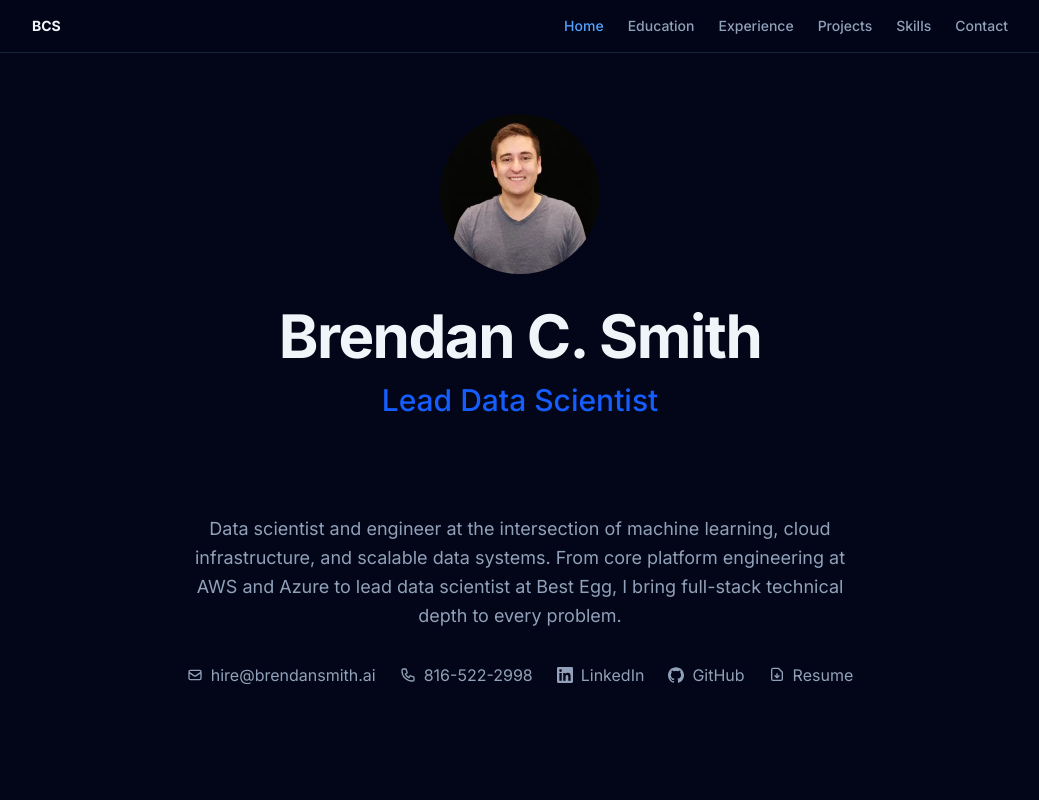
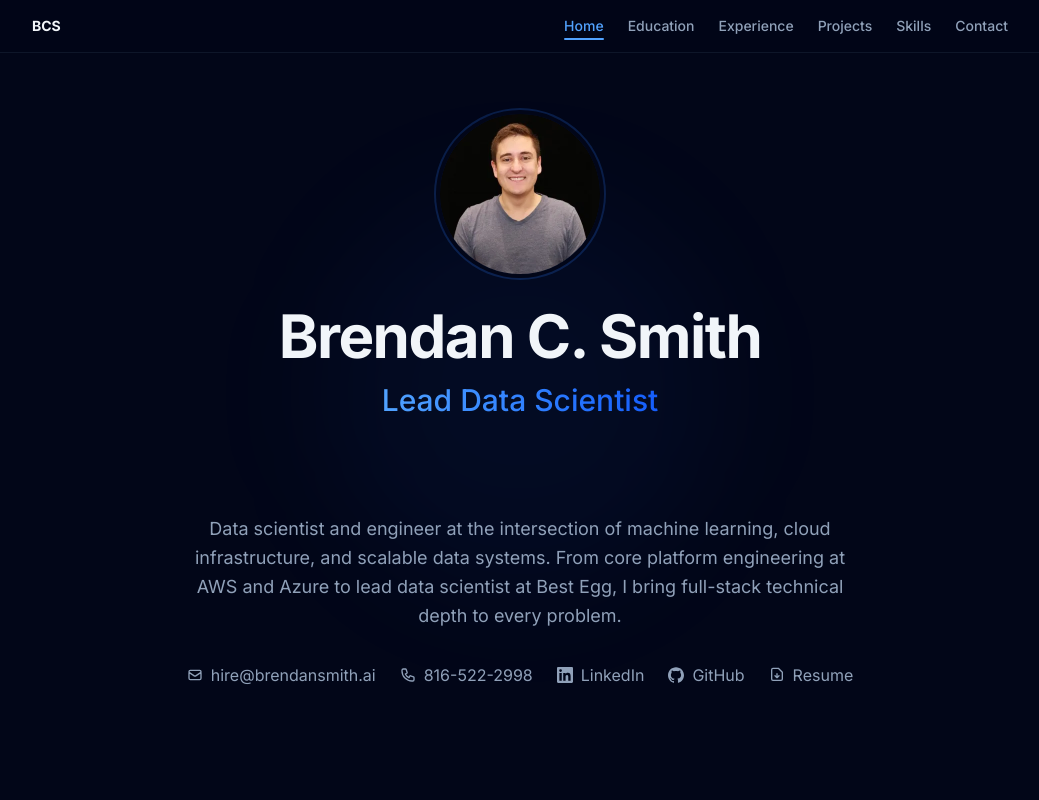
Before and after one commit to brendancsmith/portfolio, a Next.js app: page / in a window 1280 px wide. Shown: the top 800 px of the page, without its empty margins (120-1159 px from the left). Built offline with nearby package versions, Linux system fonts and the light colour scheme.

Commit message:
Add visual polish to Hero section and navigation
Headshot ring glow, gradient title text, ambient radial glow,
upgraded nav blur/opacity, active nav link underline indicator.

```diff
--- a/components/nav/NavLink.tsx
+++ b/components/nav/NavLink.tsx
@@ -12,11 +12,14 @@ export default function NavLink({ href, label, active, onClick }: NavLinkProps)
     <a
       href={href}
       onClick={onClick}
-      className={`text-sm font-medium transition-colors ${
+      className={`relative text-sm font-medium transition-colors ${
         active ? "text-blue-400" : "text-slate-400 hover:text-slate-100"
       }`}
     >
       {label}
+      {active && (
+        <span className="absolute -bottom-1 left-0 h-0.5 w-full rounded-full bg-blue-400" />
+      )}
     </a>
   );
 }
--- a/components/nav/Navbar.tsx
+++ b/components/nav/Navbar.tsx
@@ -38,7 +38,7 @@ export default function Navbar() {
   }, []);
 
   return (
-    <nav className="fixed top-0 z-50 w-full border-b border-slate-700/50 bg-slate-950/80 backdrop-blur-md">
+    <nav className="fixed top-0 z-50 w-full border-b border-slate-800/50 bg-slate-950/90 backdrop-blur-lg">
       <div className="mx-auto flex max-w-5xl items-center justify-between px-6 py-4">
         <a href="#hero" className="text-sm font-bold text-slate-100">
           BCS
@@ -74,7 +74,7 @@ export default function Navbar() {
 
       {/* Mobile menu */}
       {menuOpen && (
-        <div className="border-t border-slate-700/50 bg-slate-950/95 px-6 py-4 md:hidden">
+        <div className="border-t border-slate-800/50 bg-slate-950/95 px-6 py-4 backdrop-blur-lg md:hidden">
           <div className="flex flex-col gap-4">
             {sections.map((s) => (
               <NavLink
--- a/components/sections/Hero.tsx
+++ b/components/sections/Hero.tsx
@@ -9,8 +9,10 @@ export default function Hero() {
   return (
     <section
       id="hero"
-      className="flex min-h-screen flex-col items-center justify-center px-6 pt-8 sm:pt-0 text-center"
+      className="relative flex min-h-screen flex-col items-center justify-center px-6 pt-8 sm:pt-0 text-center"
     >
+      <div className="pointer-events-none absolute top-1/4 left-1/2 h-96 w-96 -translate-x-1/2 rounded-full bg-blue-500/5 blur-3xl" />
+
       <FadeInOnScroll>
         <Image
           src="/headshot.webp"
@@ -18,7 +20,7 @@ export default function Hero() {
           width={160}
           height={160}
           priority
-          className="mx-auto mb-8 rounded-full"
+          className="mx-auto mb-8 rounded-full ring-2 ring-blue-500/20 ring-offset-4 ring-offset-slate-950"
         />
       </FadeInOnScroll>
 
@@ -29,7 +31,7 @@ export default function Hero() {
       </FadeInOnScroll>
 
       <FadeInOnScroll delay={200}>
-        <p className="mt-4 text-xl sm:text-3xl text-blue-600 font-medium">
+        <p className="mt-4 text-xl sm:text-3xl font-medium bg-gradient-to-r from-blue-400 to-blue-600 bg-clip-text text-transparent">
           {personal.title}
         </p>
       </FadeInOnScroll>
```
